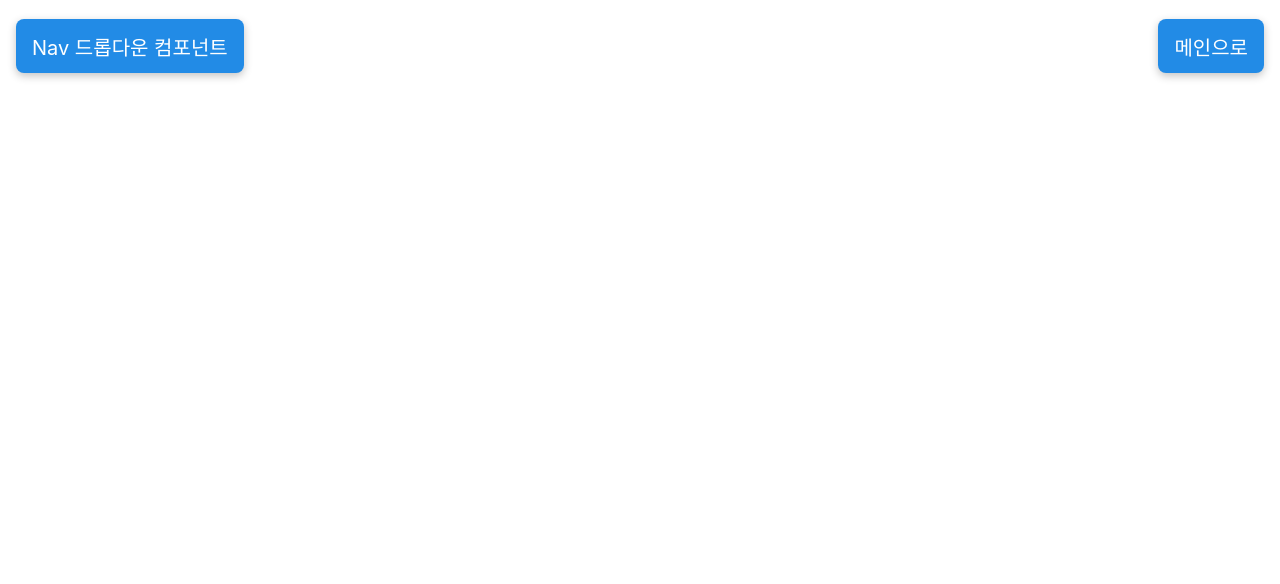
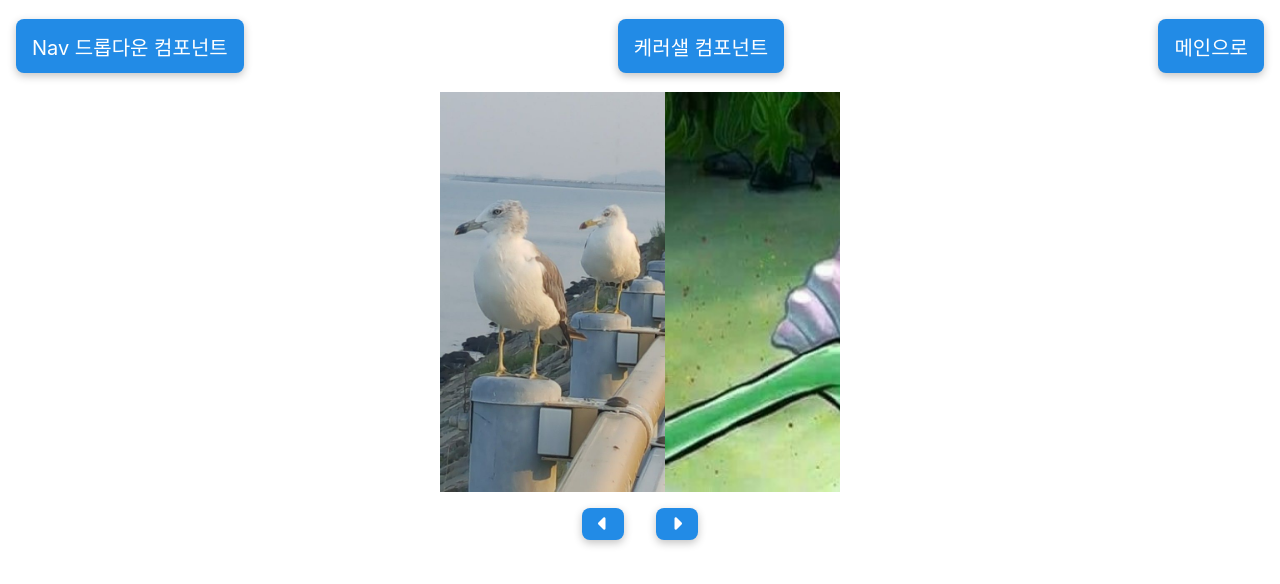
Before and after one commit to homile/Components, a React (Create React App) app: page /Week2 in a window 1280 px wide. Before the commit this address had no page. Shown: the top 584 px of the page. Built offline with nearby package versions, Linux system fonts and the light colour scheme.

Commit message:
캐러색 구현 중...

```diff
--- a/public/index.html
+++ b/public/index.html
@@ -25,6 +25,7 @@
       Learn how to configure a non-root public URL by running `npm run build`.
     -->
     <title>React App</title>
+    <script src="https://kit.fontawesome.com/43607c6dc7.js" crossorigin="anonymous"></script>
   </head>
   <body>
     <noscript>You need to enable JavaScript to run this app.</noscript>
--- a/src/App.js
+++ b/src/App.js
@@ -1,22 +1,24 @@
 import React from "react";
 import { BrowserRouter, Routes, Route } from "react-router-dom";
 
-import { AppContainer } from "./components/areas";
+import { Container } from "./components/areas";
 import Nav from "./components/Nav";
 import Main from "./pages/Main";
 import Week1 from "./pages/Week1";
+import Week2 from "./pages/Week2";
 
 function App() {
   return (
     <>
       <BrowserRouter>
-        <AppContainer>
+        <Container>
           <Nav />
           <Routes>
             <Route path="/" element={<Main />}></Route>
             <Route path="/Week1" element={<Week1 />}></Route>
+            <Route path="/Week2" element={<Week2 />}></Route>
           </Routes>
-        </AppContainer>
+        </Container>
       </BrowserRouter>
     </>
   );
--- a/src/components/Nav.js
+++ b/src/components/Nav.js
@@ -10,6 +10,9 @@ const Nav = () => {
     <MainNav>
       <Link to="/week1">
         <PrimaryButton>Nav 드롭다운 컴포넌트</PrimaryButton>
+      </Link>
+      <Link to="/week2">
+        <PrimaryButton>케러샐 컴포넌트</PrimaryButton>
       </Link>
       {pathname !== "/" && (
         <Link to="/">
--- /dev/null
+++ b/src/components/Slide.js
@@ -0,0 +1,17 @@
+import React from 'react'
+import styled from 'styled-components'
+
+const Slide = ({ img }) => {
+  return (
+    <>
+      <Img src={img}></Img>
+    </>
+  )
+}
+
+export default Slide;
+
+const Img = styled.img`
+  width: 500px;
+  height: 400px;
+`;
--- a/src/components/areas.js
+++ b/src/components/areas.js
@@ -1,6 +1,6 @@
 import styled from "styled-components";
 
-export const AppContainer = styled.div`
+export const Container = styled.div`
   display: flex;
   flex-direction: column;
   justify-content: center;
@@ -8,12 +8,3 @@ export const AppContainer = styled.div`
   width: 100%;
   height: 100%;
 `;
-
-export const MainContainer = styled.div`
-  display: flex;
-  flex-direction: column;
-  justify-content: center;
-  align-items: center;
-  width: 100%;
-  height: 100%;
-`;
--- a/src/components/button.js
+++ b/src/components/button.js
@@ -6,7 +6,7 @@ export const PrimaryButton = styled.div`
   align-items: center;
   background-color: ${(props) => props.backgroundcolor || "#228be6" };
   color: ${(props) => props.color || "white"};
-  height: 54px;
+  height: ${(props) => props.height || "54px"};
   font-size: ${(props) => props.fontsize || "20px"};
   box-shadow: rgba(0, 0, 0, 0.24) 0px 3px 8px;
   border-radius: 0.5rem;
--- /dev/null
+++ b/src/pages/Week2.js
@@ -0,0 +1,62 @@
+import React, { useEffect, useRef } from "react";
+import styled from "styled-components";
+import { useState } from "react";
+
+import { Container } from "../components/areas";
+import { PrimaryButton } from "../components/button";
+import Slide from "../components/Slide";
+
+const TOTAL_SLIDES = 1; // 전체 슬라이드 수(인덱스 번호)
+
+const Week2 = () => {
+  const [currentSlide, setCurrentSlide] = useState(0);
+  const slideRef = useRef(null);
+
+  const prevSlideHandler = (() => {
+    currentSlide === 0 ?setCurrentSlide(TOTAL_SLIDES) : setCurrentSlide(currentSlide-1);
+    console.log(currentSlide)
+  });
+
+  const nextSlideHandler = (() => {
+    currentSlide >= TOTAL_SLIDES ?setCurrentSlide(0) : setCurrentSlide(currentSlide+1);
+    console.log(currentSlide)
+  });
+
+  useEffect(()=> {
+    slideRef.current.style.transition = 'all 0.5s ease-in-out';
+    slideRef.current.style.transform = `translateX(-${currentSlide}00%`;
+  }, [currentSlide])
+
+  return (
+    <>
+      <Container>
+        <CarouselContainer ref={slideRef}>
+          <Slide img={process.env.PUBLIC_URL + "/img1.jpeg"}/>
+          <Slide img={process.env.PUBLIC_URL + "/img2.jpeg"}/>
+        </CarouselContainer>
+        <ButtonContainer>
+          <PrimaryButton height="2rem" onClick={prevSlideHandler}> <i className="fa-solid fa-caret-left"/></PrimaryButton>
+          <PrimaryButton height="2rem" onClick={nextSlideHandler}><i className="fa-solid fa-caret-right"/></PrimaryButton>
+        </ButtonContainer>
+      </Container>
+    </>
+  );
+};
+
+export default Week2;
+
+const CarouselContainer = styled.div`
+  display: flex;
+  margin: 0 auto;
+  width: 400px;
+  height: 400px;
+  /* 선을 넘어간 이미지들을 숨겨준다. */
+  overflow: hidden;
+`;
+
+const ButtonContainer = styled.div`
+  display: flex;
+  justify-content: center;
+  align-items: center;
+  flex-direction: row;
+`;
```
Also changed, not shown: public/img1.jpeg (added), public/img2.jpeg (added).
